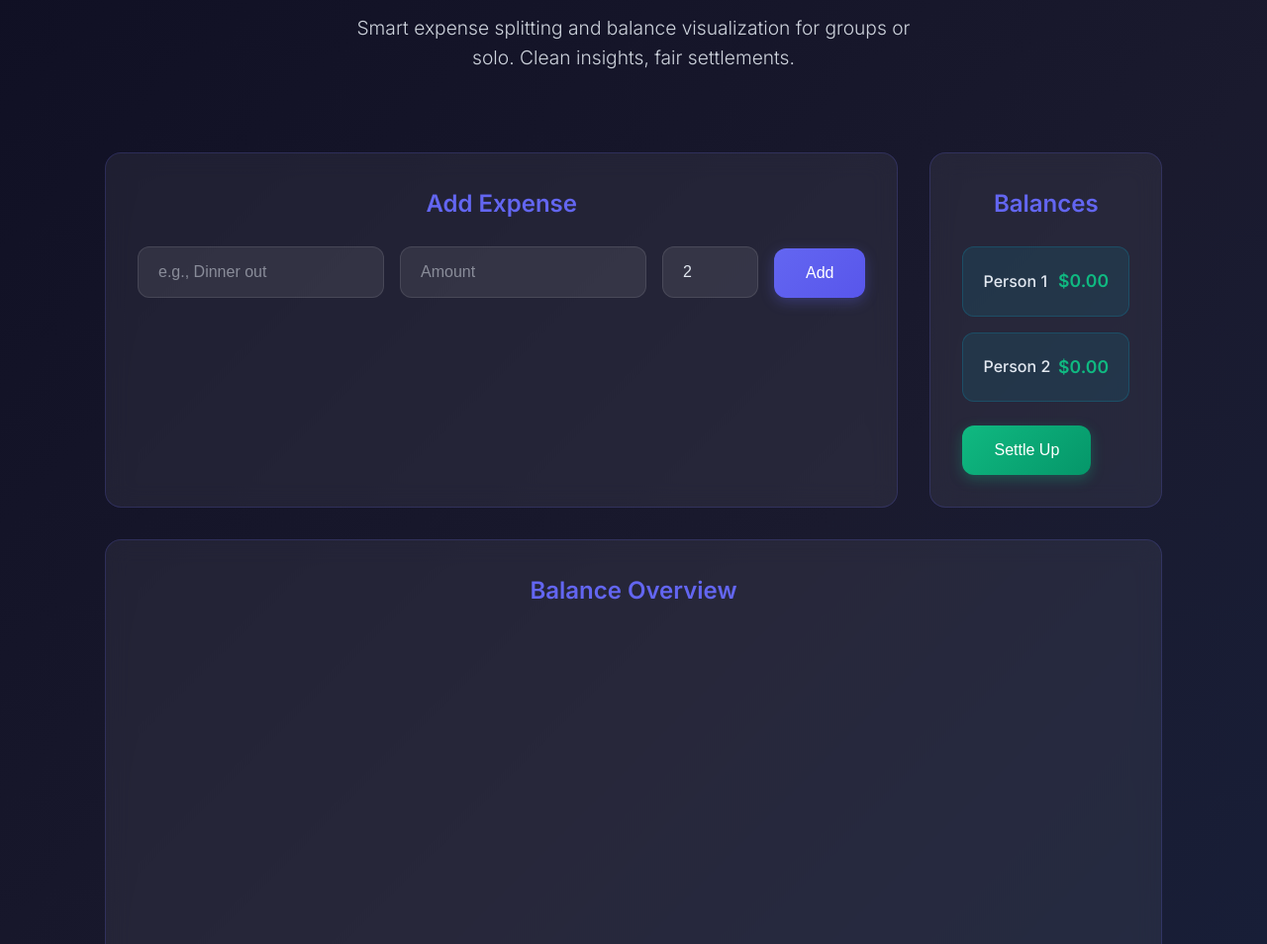
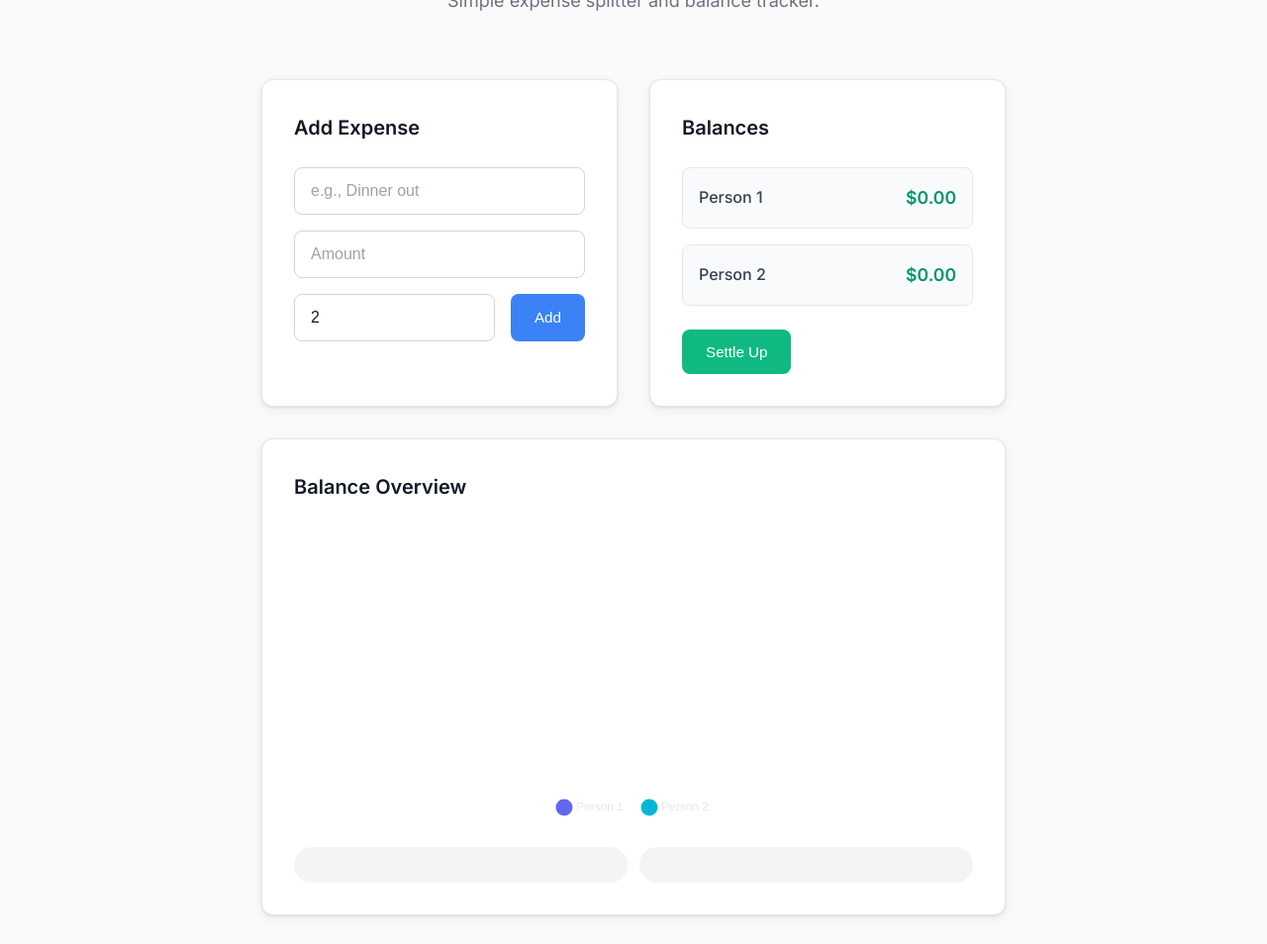
Before and after one commit to Afnan-w/GlowBalance, a plain HTML site: page index.html in a window 1280 px wide. Shown: the part 157-1111 px from the top of the page at 99% size. Drawn offline with nearby package versions, Linux system fonts and the light colour scheme.

Commit message:
UI scrape: clean minimal light design like kristinachampion.com - simple cards/shadows/blue accents/whitespace

```diff
--- a/index.html
+++ b/index.html
@@ -13,8 +13,8 @@
 <body>
   <div class="container">
     <header class="hero">
-      <h1>GlowBalance</h1>
-      <p>Smart expense splitting and balance visualization for groups or solo. Clean insights, fair settlements.</p>
+<h1>GlowBalance</h1>
+      <p>Simple expense splitter and balance tracker.</p>
     </header>
 
     <main class="grid">
--- a/style.css
+++ b/style.css
@@ -5,133 +5,124 @@
 }
 
 body {
-  font-family: 'Inter', -apple-system, BlinkMacSystemFont, sans-serif;
-  background: linear-gradient(135deg, #0f0f23 0%, #1a1a2e 50%, #16213e 100%);
-  color: #e2e8f0;
+  font-family: 'Inter', -apple-system, BlinkMacSystemFont, 'Segoe UI', sans-serif;
+  background: #fafafa;
+  color: #111827;
   line-height: 1.6;
   min-height: 100vh;
 }
 
 .container {
-  max-width: 1100px;
+  max-width: 800px;
   margin: 0 auto;
-  padding: 2rem 1rem;
+  padding: 4rem 1.5rem 2rem;
 }
 
 .hero {
   text-align: center;
-  margin-bottom: 3rem;
-  padding: 2rem 0;
+  margin-bottom: 4rem;
 }
 
 .hero h1 {
-  font-size: clamp(2.5rem, 5vw, 3.5rem);
-  font-weight: 700;
-  background: linear-gradient(135deg, #6366f1 0%, #06b6d4 50%, #10b981 100%);
-  -webkit-background-clip: text;
-  -webkit-text-fill-color: transparent;
-  background-clip: text;
+  font-size: clamp(2rem, 4vw, 2.5rem);
+  font-weight: 600;
+  color: #111827;
   margin-bottom: 1rem;
+  letter-spacing: -0.025em;
 }
 
 .hero p {
-  font-size: 1.2rem;
-  font-weight: 300;
-  max-width: 600px;
+  font-size: 1.125rem;
+  color: #6b7280;
+  max-width: 500px;
   margin: 0 auto;
-  opacity: 0.9;
+  font-weight: 400;
 }
 
 .grid {
   display: grid;
-  grid-template-columns: 1fr 1fr;
+  grid-template-columns: repeat(auto-fit, minmax(320px, 1fr));
   gap: 2rem;
-  margin-bottom: 2rem;
+}
+
+.card {
+  background: white;
+  border: 1px solid #e5e7eb;
+  border-radius: 12px;
+  padding: 2rem;
+  box-shadow: 0 1px 3px rgba(0, 0, 0, 0.1), 0 4px 12px rgba(0, 0, 0, 0.05);
+  transition: box-shadow 0.2s ease, transform 0.2s ease;
+}
+
+.card:hover {
+  box-shadow: 0 4px 16px rgba(0, 0, 0, 0.12);
+  transform: translateY(-1px);
 }
 
 .full-span {
   grid-column: 1 / -1;
 }
 
-.card {
-  background: rgba(255, 255, 255, 0.06);
-  border: 1px solid rgba(99, 102, 241, 0.2);
-  border-radius: 16px;
-  padding: 2rem;
-  backdrop-filter: blur(12px);
-  transition: all 0.3s ease;
-}
-
-.card:hover {
-  border-color: rgba(99, 102, 241, 0.4);
-  box-shadow: 0 20px 40px rgba(0, 0, 0, 0.2);
-  transform: translateY(-4px);
-}
-
 h2 {
-  font-size: 1.5rem;
+  font-size: 1.25rem;
   font-weight: 600;
-  color: #6366f1;
+  color: #111827;
   margin-bottom: 1.5rem;
-  text-align: center;
+  text-align: left;
 }
 
 .input-group {
-  display: grid;
-  grid-template-columns: 2fr 1fr 1fr auto;
+  display: flex;
   gap: 1rem;
-  align-items: end;
+  flex-wrap: wrap;
 }
 
 input {
-  padding: 1rem 1.25rem;
-  border: 1.5px solid rgba(255, 255, 255, 0.1);
-  border-radius: 12px;
-  background: rgba(255, 255, 255, 0.08);
-  color: #e2e8f0;
+  flex: 1;
+  min-width: 140px;
+  padding: 0.875rem 1rem;
+  border: 1px solid #d1d5db;
+  border-radius: 8px;
+  background: white;
+  color: #111827;
   font-size: 1rem;
-  font-weight: 400;
-  transition: all 0.2s ease;
+  transition: border-color 0.2s ease, box-shadow 0.2s ease;
 }
 
 input:focus {
   outline: none;
-  border-color: #06b6d4;
-  box-shadow: 0 0 0 3px rgba(6, 182, 212, 0.1);
-  background: rgba(255, 255, 255, 0.12);
+  border-color: #3b82f6;
+  box-shadow: 0 0 0 3px rgba(59, 130, 246, 0.1);
 }
 
 input::placeholder {
-  color: rgba(226, 232, 240, 0.5);
+  color: #9ca3af;
 }
 
 button {
-  padding: 1rem 2rem;
+  padding: 0.875rem 1.5rem;
   border: none;
-  border-radius: 12px;
-  background: linear-gradient(135deg, #6366f1 0%, #5856eb 100%);
+  border-radius: 8px;
+  background: #3b82f6;
   color: white;
-  font-size: 1rem;
+  font-size: 0.95rem;
   font-weight: 500;
   cursor: pointer;
-  transition: all 0.3s ease;
-  box-shadow: 0 4px 14px rgba(99, 102, 241, 0.3);
+  transition: background 0.2s ease, box-shadow 0.2s ease;
+  white-space: nowrap;
 }
 
 button:hover {
-  background: linear-gradient(135deg, #5856eb 0%, #4f46e5 100%);
-  box-shadow: 0 8px 25px rgba(99, 102, 241, 0.4);
-  transform: translateY(-2px);
+  background: #2563eb;
+  box-shadow: 0 2px 8px rgba(59, 130, 246, 0.3);
 }
 
 .btn-secondary {
-  background: linear-gradient(135deg, #10b981 0%, #059669 100%);
-  box-shadow: 0 4px 14px rgba(16, 185, 129, 0.3);
+  background: #10b981;
 }
 
 .btn-secondary:hover {
-  background: linear-gradient(135deg, #059669 0%, #047857 100%);
-  box-shadow: 0 8px 25px rgba(16, 185, 129, 0.4);
+  background: #059669;
 }
 
 .members-list {
@@ -139,7 +130,7 @@ button:hover {
   flex-direction: column;
   gap: 1rem;
   margin-bottom: 1.5rem;
-  max-height: 300px;
+  max-height: 280px;
   overflow-y: auto;
 }
 
@@ -147,92 +138,86 @@ button:hover {
   display: flex;
   justify-content: space-between;
   align-items: center;
-  padding: 1.25rem;
-  background: rgba(6, 182, 212, 0.1);
-  border: 1px solid rgba(6, 182, 212, 0.2);
-  border-radius: 12px;
-  transition: all 0.2s ease;
-}
-
-.member:hover {
-  background: rgba(6, 182, 212, 0.15);
+  padding: 1rem;
+  background: #f9fafb;
+  border: 1px solid #e5e7eb;
+  border-radius: 8px;
 }
 
 .member span:first-child {
   font-weight: 500;
-  color: #e2e8f0;
+  color: #374151;
 }
 
 .member span:last-child {
   font-weight: 600;
   font-size: 1.1rem;
-  color: #10b981;
+  color: #059669;
 }
 
 .chart-wrapper {
   position: relative;
-  height: 350px;
-  margin-bottom: 2rem;
+  height: 300px;
+  margin-bottom: 1.5rem;
 }
 
 #energyBars {
-  display: grid;
-  grid-template-columns: repeat(auto-fit, minmax(200px, 1fr));
-  gap: 1rem;
+  display: flex;
+  gap: 0.75rem;
+  flex-wrap: wrap;
 }
 
 .energy-bar {
-  height: 50px;
-  background: rgba(255, 255, 255, 0.06);
-  border: 1px solid rgba(255, 255, 255, 0.1);
-  border-radius: 25px;
+  flex: 1;
+  min-width: 160px;
+  height: 36px;
+  background: #f3f4f6;
+  border-radius: 18px;
   overflow: hidden;
-  position: relative;
 }
 
 .energy-fill {
   height: 100%;
-  background: linear-gradient(90deg, #6366f1, #06b6d4);
-  transition: width 0.8s cubic-bezier(0.4, 0, 0.2, 1);
+  background: #3b82f6;
+  transition: width 0.6s ease;
   position: relative;
 }
 
 .energy-fill::after {
   content: attr(data-name);
   position: absolute;
-  right: 1rem;
+  right: 0.75rem;
   top: 50%;
   transform: translateY(-50%);
   color: white;
+  font-size: 0.8rem;
   font-weight: 500;
-  font-size: 0.9rem;
-  text-shadow: 0 1px 2px rgba(0,0,0,0.5);
 }
 
 .tip {
-  background: rgba(16, 185, 129, 0.15);
-  border: 1px solid rgba(16, 185, 129, 0.3);
-  border-radius: 12px;
-  padding: 1.5rem;
+  background: #f0fdf4;
+  border: 1px solid #bbf7d0;
+  border-radius: 8px;
+  padding: 1.25rem;
   margin-bottom: 1rem;
-  transition: all 0.2s ease;
+  color: #166534;
 }
 
-.tip:hover {
-  background: rgba(16, 185, 129, 0.2);
-}
-
-@media (max-width: 768px) {
-  .grid {
-    grid-template-columns: 1fr;
-    gap: 1.5rem;
+@media (max-width: 640px) {
+  .input-group {
+    flex-direction: column;
   }
 
-  .input-group {
-    grid-template-columns: 1fr;
+  input {
+    min-width: auto;
   }
 
   .chart-wrapper {
-    height: 300px;
+    height: 250px;
   }
 }
+
+/* Chart.js override for clean look */
+.chart-wrapper canvas {
+  border-radius: 8px;
+}
```
Also changed, not shown: 1 other file.
